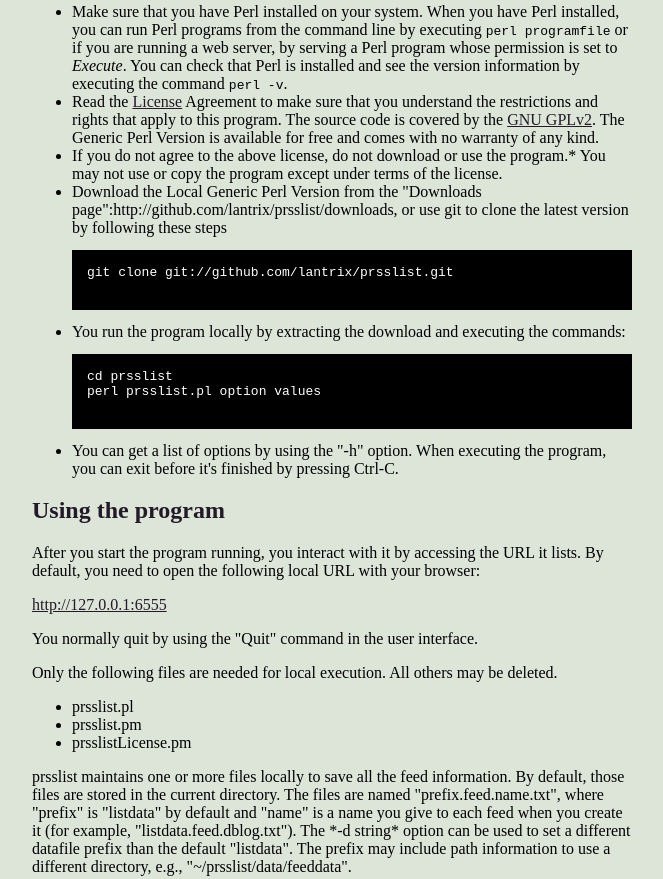
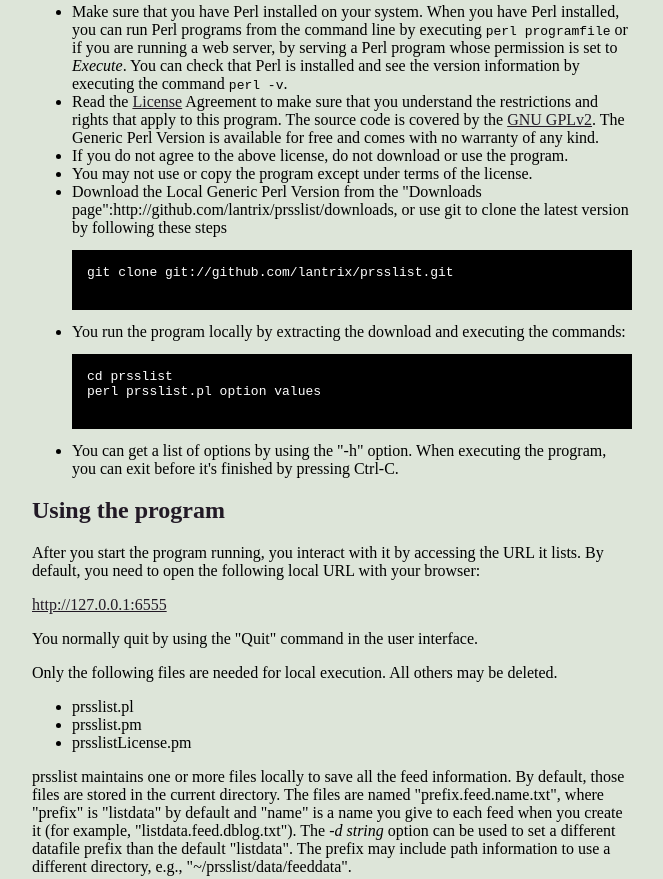
Before and after one commit to lantrix/prsslist, a plain HTML site: page index.html in a window 1280 px wide. Shown: the part 1418-2297 px from the top of the page, without its empty margins (308-971 px from the left). Drawn offline with Linux system fonts and the light colour scheme.

Commit message:
Corrected list item

```diff
--- a/index.html
+++ b/index.html
@@ -119,7 +119,8 @@
 		<ul>
 			<li>Make sure that you have Perl installed on your system. When you have Perl installed, you can run Perl programs from the command line by executing <code>perl programfile</code> or if you are running a web server, by serving a Perl program whose permission is set to <em>Execute</em>. You can check that Perl is installed and see the version information by executing the command <code>perl -v</code>.</li>
 			<li>Read the <a href="#license">License</a> Agreement to make sure that you understand the restrictions and rights that apply to this program. The source code is covered by the <a href="http://www.gnu.org/licenses/gpl-2.0.txt" title="">GNU GPLv2</a>. The Generic Perl Version is available for free and comes with no warranty of any kind.</li>
-			<li>If you do not agree to the above license, do not download or use the program.* You may not use or copy the program except under terms of the license.</li>
+			<li>If you do not agree to the above license, do not download or use the program.</li>
+			<li>You may not use or copy the program except under terms of the license.</li>
 			<li>Download the Local Generic Perl Version from the "Downloads page":http://github.com/lantrix/prsslist/downloads, or use git to clone the latest version by following these steps
 				<pre>
 git clone git://github.com/lantrix/prsslist.git
@@ -146,7 +147,7 @@ perl prsslist.pl option values
 			<li>prsslistLicense.pm</li>
 		</ul>
 
-		<p>prsslist maintains one or more files locally to save all the feed information. By default, those files are stored in the current directory. The files are named "prefix.feed.name.txt", where "prefix" is "listdata" by default and "name" is a name you give to each feed when you create it (for example, "listdata.feed.dblog.txt"). The *-d string* option can be used to set a different datafile prefix than the default "listdata". The prefix may include path information to use a different directory, e.g., "~/prsslist/data/feeddata".</p>
+		<p>prsslist maintains one or more files locally to save all the feed information. By default, those files are stored in the current directory. The files are named "prefix.feed.name.txt", where "prefix" is "listdata" by default and "name" is a name you give to each feed when you create it (for example, "listdata.feed.dblog.txt"). The <em>-d string</em> option can be used to set a different datafile prefix than the default "listdata". The prefix may include path information to use a different directory, e.g., "~/prsslist/data/feeddata".</p>
 
 		<h2>Troubleshooting</h2>
 
```
